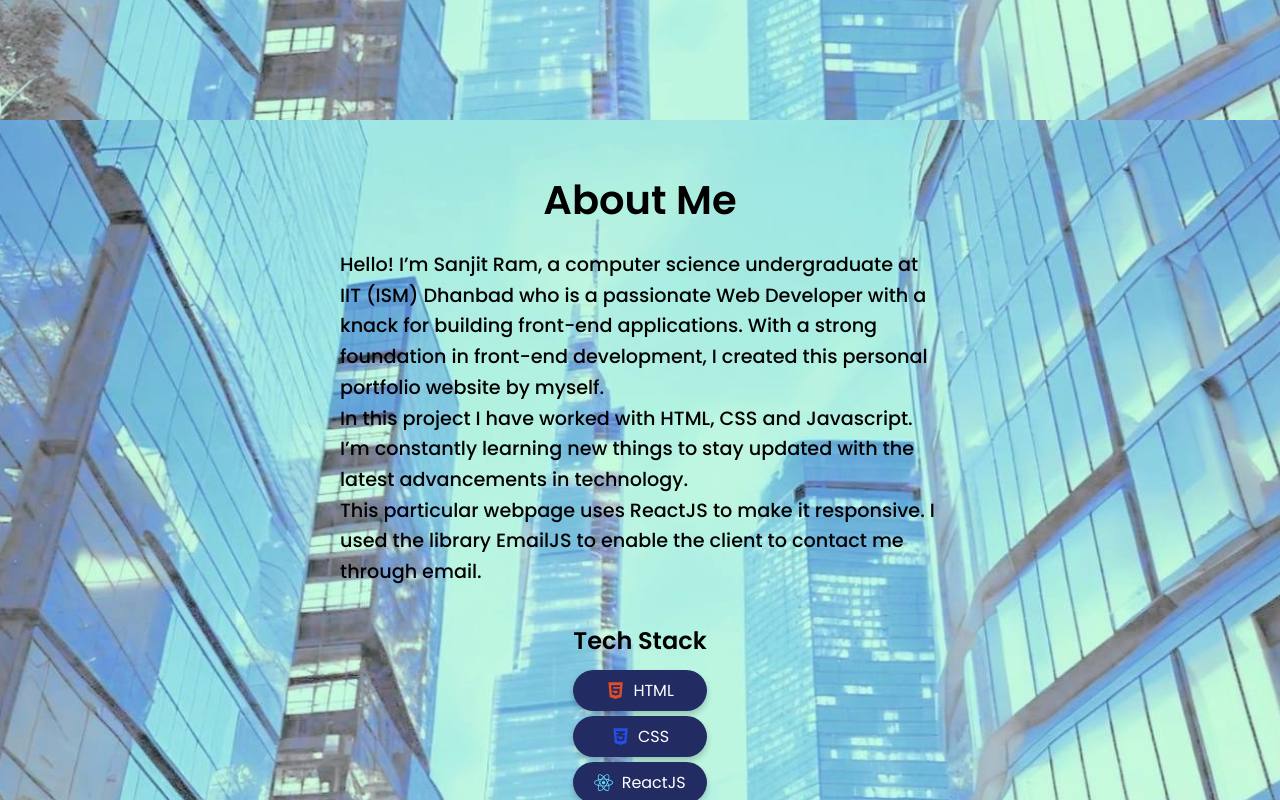
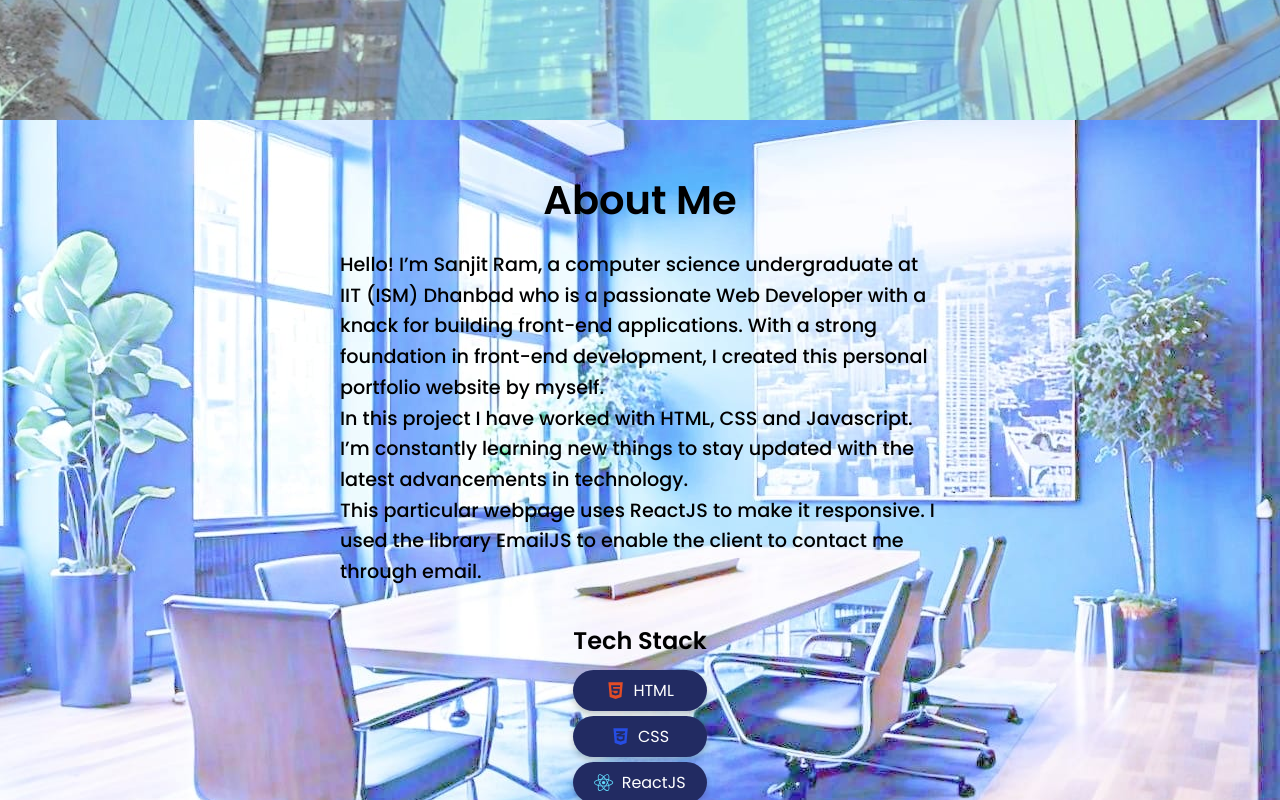
Before and after one commit to sanjitram/personal_portfolio, a React (Create React App) app: page / in a window 1280 px wide. Shown: the part 680-1480 px from the top of the page. Built offline with nearby package versions, Linux system fonts and the light colour scheme.

Commit message:
Update About.css

```diff
--- a/src/components/about/About.css
+++ b/src/components/about/About.css
@@ -10,6 +10,11 @@
   padding: 50px 20px;
   text-align: center;
   color: black;
+  background-image: url('./sky4.jpg'); /* Path to your image */
+    background-size: cover; /* Scales the image to cover the entire background */
+    background-position: center; /* Centers the background image */
+    background-repeat: no-repeat; /* Prevents the image from repeating */
+    background-attachment: fixed;
 }
 
 .about-container {
```
